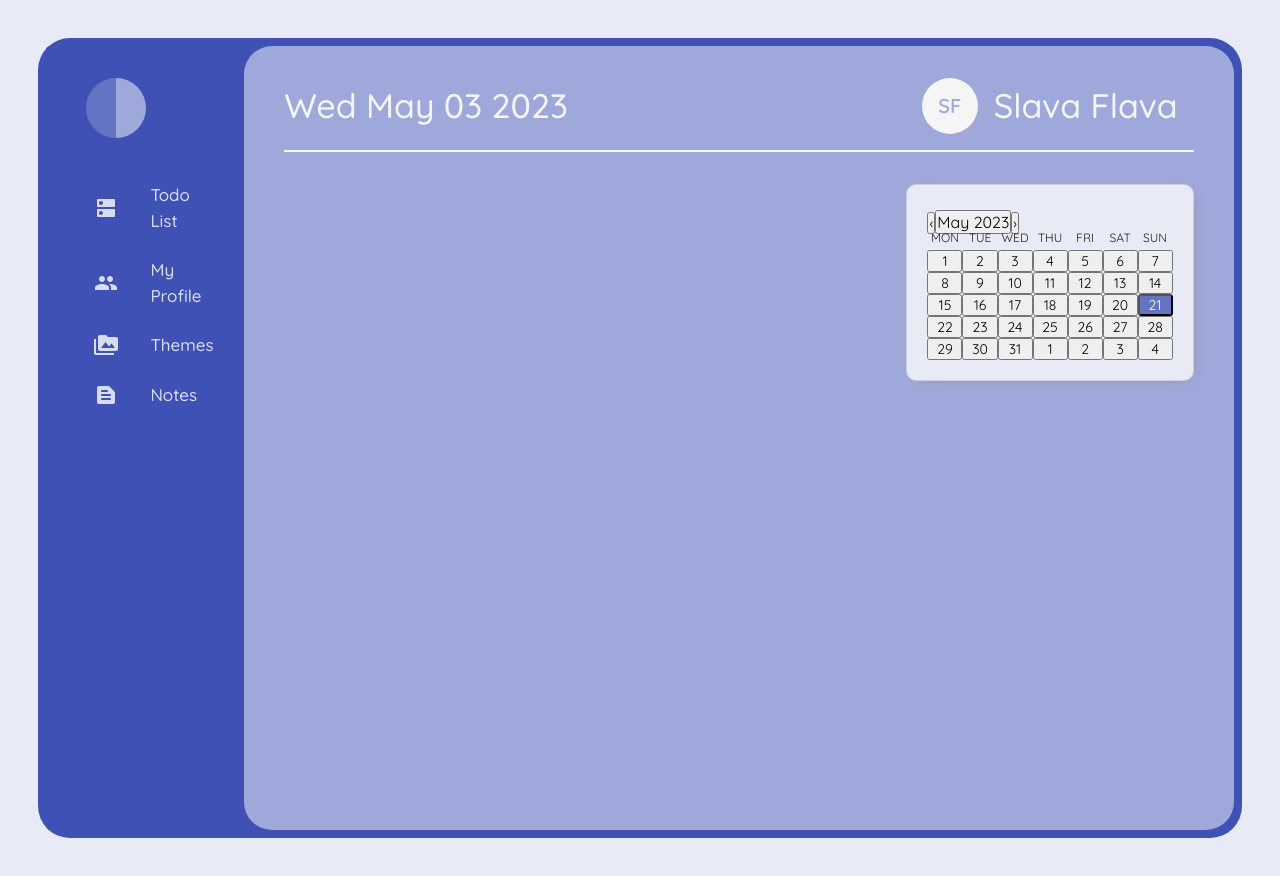
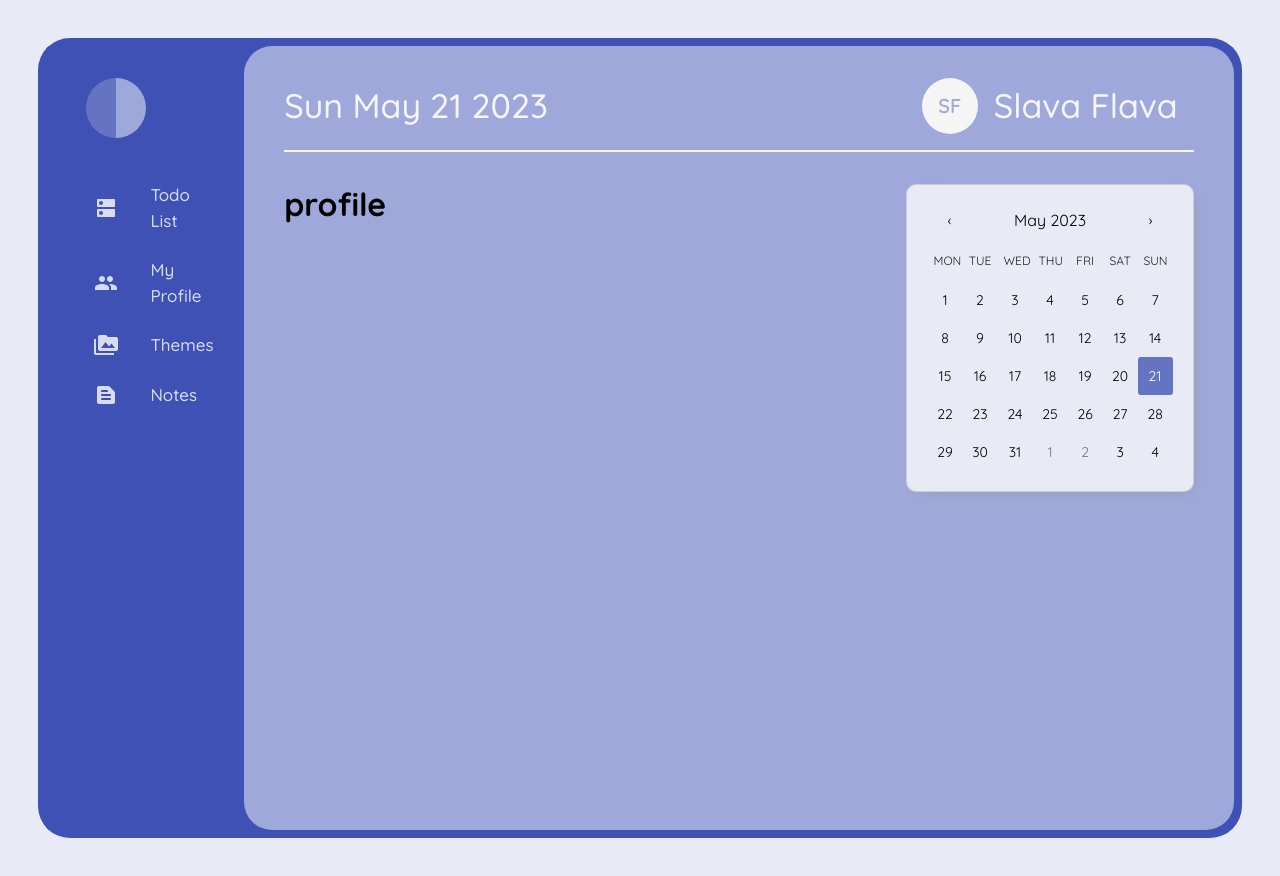
Before and after one commit to SlavaFlava/Task_calendar, a React (Create React App) app: page /profile in a window 1280 px wide. Built offline with nearby package versions, Linux system fonts and the light colour scheme.

Commit message:
add import custom calendar and set date for tasks

```diff
--- a/src/App.tsx
+++ b/src/App.tsx
@@ -9,6 +9,7 @@ import Themes from "./modules/themes";
 import Notes from "./modules/notes";
 import ThemeStore from "../src/store/theme";
 import TodoCalendar from "./modules/calendar";
+import Profile from "./modules/profile";
 
 
 
@@ -53,6 +54,7 @@ const App = observer(() => {
                 <Routes>
                   <Route path='/' element={<Todo />} />
                   <Route path='/themes' element={<Themes />} />
+                  <Route path='/profile' element={<Profile />} />
                   <Route path='/notes' element={<Notes />} />
                 </Routes>
               </Grid>
--- a/src/index.tsx
+++ b/src/index.tsx
@@ -1,8 +1,10 @@
-import React from "react";
+
 import ReactDOM from "react-dom/client";
+import 'react-calendar/dist/Calendar.css';
 import "./index.css";
 import App from "./App";
 import { BrowserRouter } from "react-router-dom";
+
 
 const root = ReactDOM.createRoot(
   document.getElementById("root") as HTMLElement
--- a/src/modules/calendar/index.tsx
+++ b/src/modules/calendar/index.tsx
@@ -2,6 +2,9 @@ import { Paper, styled } from '@mui/material'
 import { observer } from 'mobx-react'
 import Calendar from 'react-calendar'
 import ThemeStore from '../../store/theme'
+import { useState } from 'react'
+import { todoStore } from '../../store/todo'
+
 
 
 
@@ -11,12 +14,19 @@ const TodoCalendar = observer(() => {
         background: ${ThemeStore.activeTheme.palette.primary.light} !important;
       }
     `;
+
+  const [value, onChange] = useState(() => new Date())
+
+
+
   return (
     <Paper variant={'outlined'}
       sx={{ p: '20px', pt: '25px', borderRadius: '10px', boxShadow: '4px 4px 14px -10px grey' }}
     >
       <CustomCalendar
         locale={'en'}
+        onChange={() => onChange(value)}
+        onClickDay={(date: any) => todoStore.setCurrentDate(date.toDateString())}
       />
     </Paper>
   )
--- a/src/modules/dashboard/index.tsx
+++ b/src/modules/dashboard/index.tsx
@@ -1,8 +1,10 @@
 import { Avatar, Box, Typography } from "@mui/material";
+import { todoStore } from "../../store/todo";
+import { observer } from "mobx-react";
 
 
 
-const Dashboard = () => {
+const Dashboard = observer( () => {
   return (
     <Box
       display={'flex'}
@@ -19,7 +21,7 @@ const Dashboard = () => {
         color={'secondary.main'}
         fontWeight={500}
       >
-        Wed May 03 2023
+       {todoStore.currentDate}
       </Typography>
       <Box
       display={'flex'}
@@ -49,6 +51,6 @@ const Dashboard = () => {
       </Box>
     </Box>
   );
-};
+});
 
 export default Dashboard;
--- /dev/null
+++ b/src/modules/profile/index.tsx
@@ -0,0 +1,10 @@
+
+
+
+const Profile = () => {
+    return(
+     <h1>profile</h1>
+    )
+}
+
+export default Profile
--- a/src/modules/todo/components/taskList.tsx
+++ b/src/modules/todo/components/taskList.tsx
@@ -15,12 +15,12 @@ const TaskList = observer(() => {
     <Box my={2.5} >
       {
         todoStore.todosArray.map((task) => {
-          if(todoStore.filterTasks == task.status || todoStore.filterTasks == null){
-            return(
+          if (todoStore.currentDate == task.date && (todoStore.filterTasks == task.status || todoStore.filterTasks == null)) {
+            return (
               <TaskItem title={task.title} body={task.body} key={task.id} id={task.id} status={task.status} />
             )
-        }
-      })
+          }
+        })
       }
     </Box>
   )
--- a/src/modules/todo/models.ts
+++ b/src/modules/todo/models.ts
@@ -3,4 +3,5 @@ export interface ItaskItem {
     body: string,
     id?: number,
     status?: boolean,
+    date?: string,
 }
--- a/src/store/todo.ts
+++ b/src/store/todo.ts
@@ -7,6 +7,9 @@ class TodoStore {
     makeAutoObservable(this)
   }
 
+  currentDate = new Date().toDateString()
+
+
   filterTasks: null | boolean = null
 
   todosArray: ItaskItem[] = (localStorage.getItem('todo')) == null
@@ -14,11 +17,18 @@ class TodoStore {
     : JSON.parse(localStorage.getItem('todo') || '')
 
 
-  addNewTask(taskItem: ItaskItem) {
+  setCurrentDate(date: string) {
+    this.currentDate = date
+
+  }
+
+
+  addNewTask(taskItem: { title: string, body: string }) {
     const newTask: ItaskItem = {
       ...taskItem,
       status: true,
       id: Date.now(),
+      date: this.currentDate
     }
     this.todosArray.push(newTask)
     localStorage.setItem('todo', JSON.stringify(this.todosArray))
@@ -42,9 +52,9 @@ class TodoStore {
     localStorage.setItem('todo', JSON.stringify(this.todosArray))
   }
 
-filteredTasks(filter:null | boolean){
-  this.filterTasks = filter
-}
+  filteredTasks(filter: null | boolean) {
+    this.filterTasks = filter
+  }
 
 }
 
```
Lines whose indentation alone changed are shown as unchanged.
